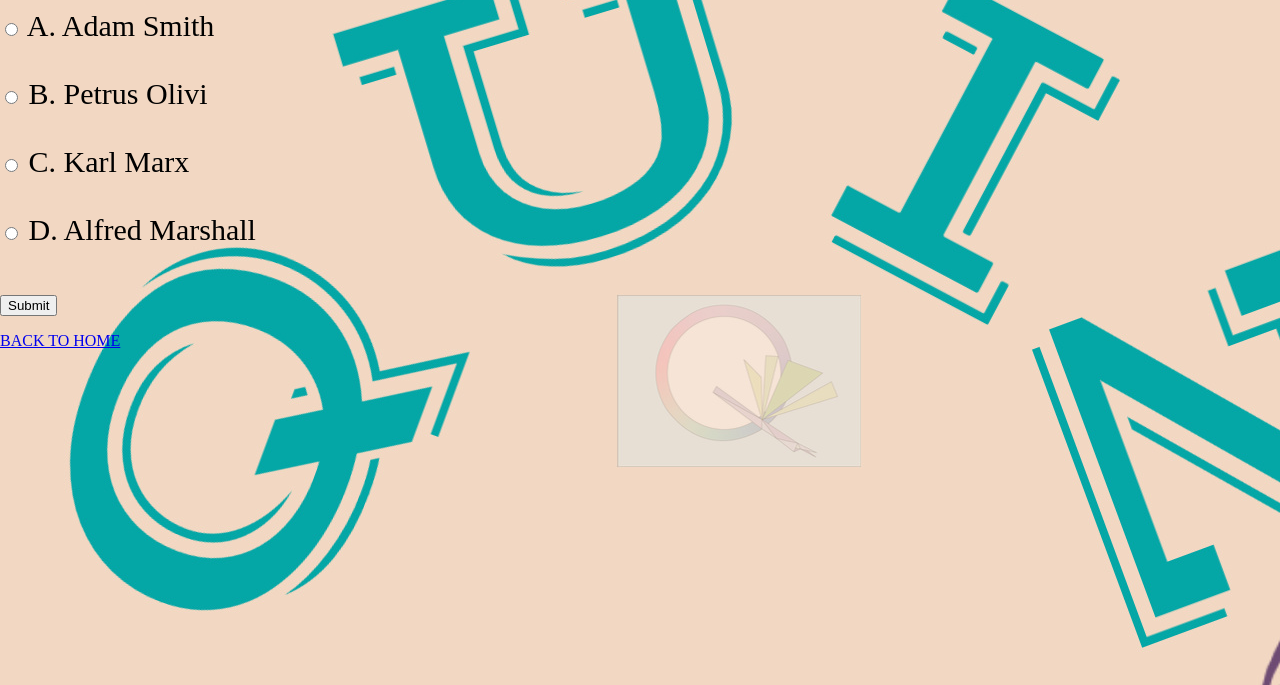
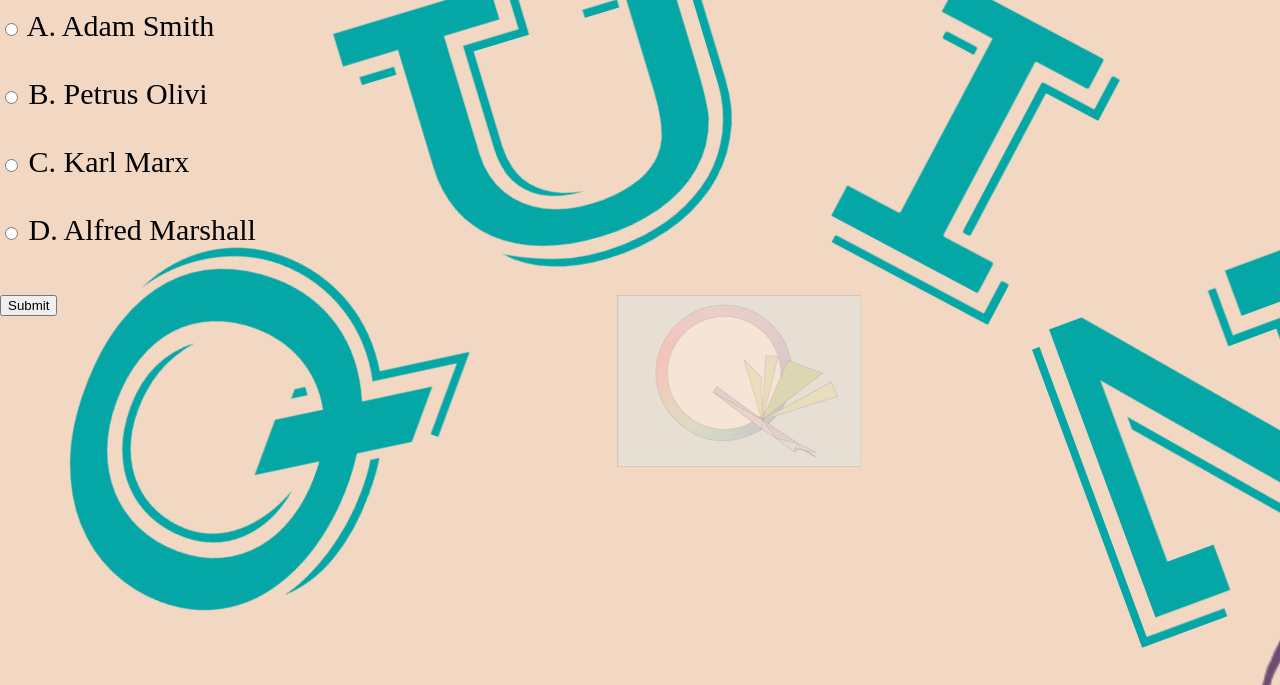
Before and after one commit to srk112006/thequiz, a plain HTML site: page eco3.html in a window 1280 px wide. Shown: the part 115-800 px from the top of the page. Drawn offline with Linux system fonts and the light colour scheme.

Commit message:
Update eco3.html

```diff
--- a/eco3.html
+++ b/eco3.html
@@ -129,8 +129,5 @@ body {margin:0;}
 
         <p id="result"></p>
 <script defer src="./eco3.js"></script>
-<a href="index.html">BACK TO HOME</a>
-
-
 </p>
 </html>
```
